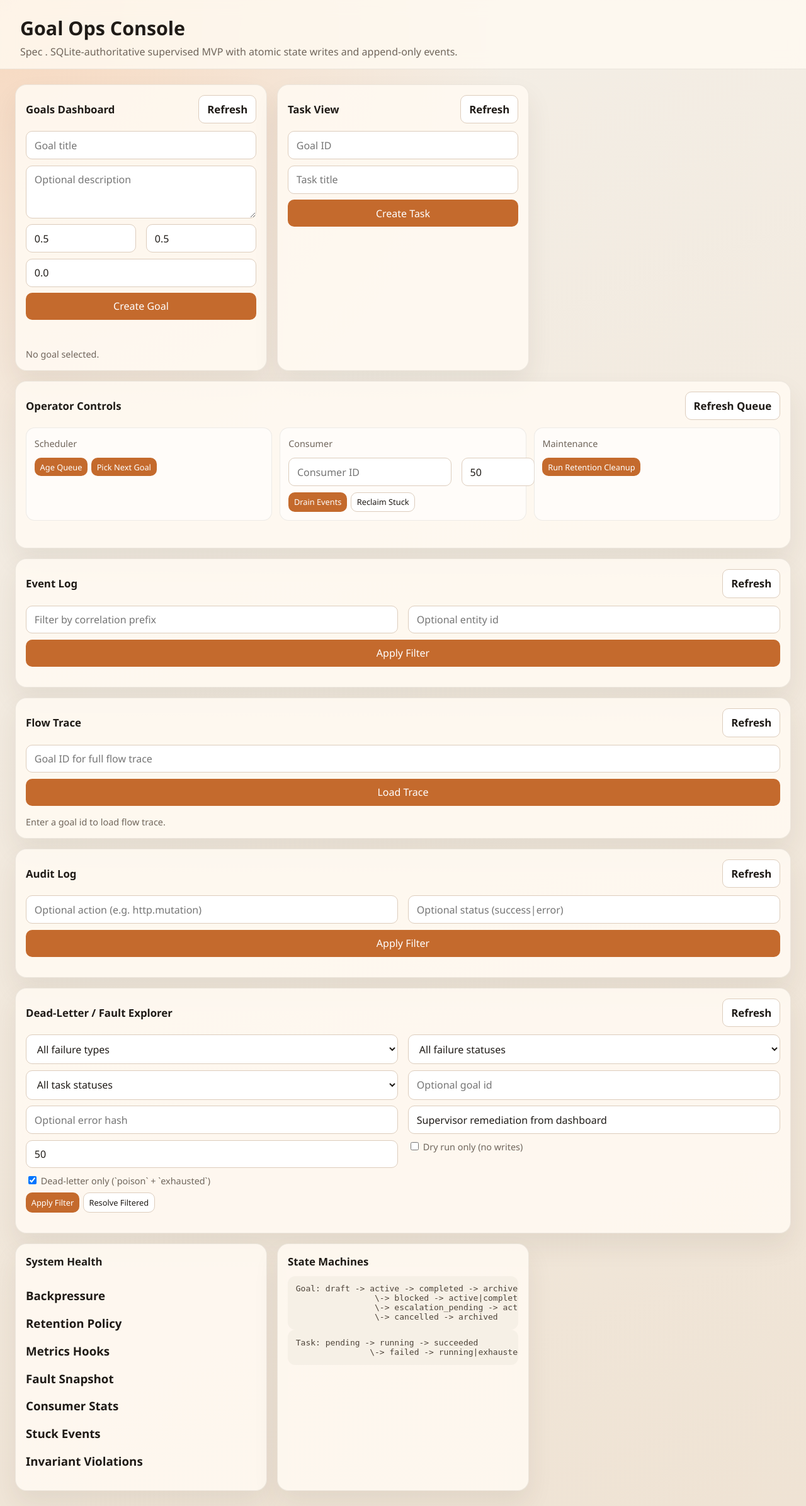
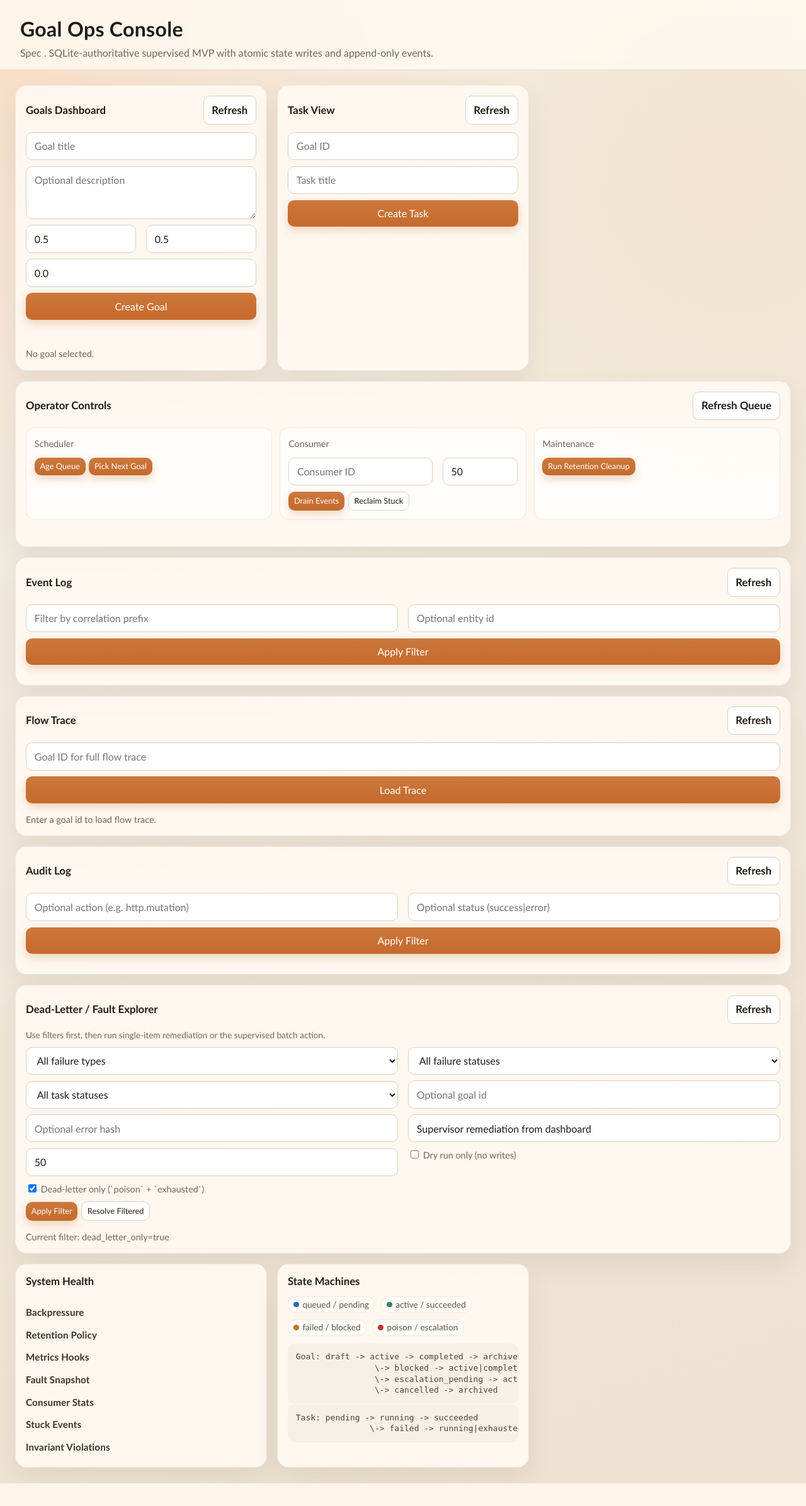
Before and after one commit to donatomaurizio99-collab/GOC, a Python web app: template goal_ops_console/templates/index.html in a window 1280 px wide. Shown: the whole page at 63% size. After the commit the page ends 2356 px from the top, so only its background shows below. Run offline with Jinja, Linux system fonts and the light colour scheme; the template is opened without the code that fills it, so the values that code supplies are empty.

Commit message:
Add UI polish and optical review pass (#10)

```diff
--- a/goal_ops_console/static/app.js
+++ b/goal_ops_console/static/app.js
@@ -499,8 +499,22 @@
   return filters;
 }
 
+function renderFaultFilterSummary(filters) {
+  const target = document.getElementById("fault-filter-summary");
+  if (!target) return;
+  const parts = [];
+  if (filters.failure_type) parts.push(`type=${filters.failure_type}`);
+  if (filters.failure_status) parts.push(`status=${filters.failure_status}`);
+  if (filters.task_status) parts.push(`task=${filters.task_status}`);
+  if (filters.goal_id) parts.push(`goal=${filters.goal_id}`);
+  if (filters.error_hash) parts.push(`hash=${filters.error_hash}`);
+  parts.push(`dead_letter_only=${filters.dead_letter_only ? "true" : "false"}`);
+  target.textContent = `Current filter: ${parts.join(", ")}`;
+}
+
 async function refreshFaults() {
   const filters = collectFaultFilters();
+  renderFaultFilterSummary(filters);
   const params = new URLSearchParams();
   if (filters.failure_type) params.set("failure_type", filters.failure_type);
   if (filters.failure_status) params.set("failure_status", filters.failure_status);
--- a/goal_ops_console/templates/index.html
+++ b/goal_ops_console/templates/index.html
@@ -6,6 +6,8 @@
   <title>Goal Ops Console</title>
   <style>
     :root {
+      --font-display: "Trebuchet MS", "Gill Sans MT", "Segoe UI", sans-serif;
+      --font-body: "Candara", "Segoe UI", sans-serif;
       --bg: #f4efe7;
       --panel: #fffaf2;
       --ink: #1f1b17;
@@ -22,12 +24,14 @@
     * { box-sizing: border-box; }
     body {
       margin: 0;
-      font-family: "Segoe UI", sans-serif;
+      font-family: var(--font-body);
       color: var(--ink);
       background:
-        radial-gradient(circle at top left, #f7d8bf 0, transparent 30%),
-        linear-gradient(160deg, #f4efe7 0%, #efe3d4 100%);
+        radial-gradient(circle at top left, #f8dcc4 0, transparent 32%),
+        radial-gradient(circle at 90% 12%, #f2e4ce 0, transparent 28%),
+        linear-gradient(160deg, #f4efe7 0%, #eee1d0 100%);
       min-height: 100vh;
+      line-height: 1.35;
     }
     header {
       padding: 1.5rem 2rem 1rem;
@@ -38,13 +42,21 @@
       top: 0;
       z-index: 10;
     }
-    header h1 { margin: 0; font-size: 1.9rem; }
+    header h1 {
+      margin: 0;
+      font-size: 2rem;
+      font-family: var(--font-display);
+      letter-spacing: 0.01em;
+      text-shadow: 0 1px 0 rgba(255, 255, 255, 0.8);
+    }
     header p { margin: 0.35rem 0 0; color: var(--muted); }
     main {
       padding: 1.5rem;
       display: grid;
       gap: 1rem;
       grid-template-columns: repeat(auto-fit, minmax(340px, 1fr));
+      max-width: 1680px;
+      margin: 0 auto;
     }
     section {
       background: rgba(255, 250, 242, 0.88);
@@ -53,6 +65,13 @@
       padding: 1rem;
       box-shadow: 0 20px 40px rgba(68, 50, 33, 0.08);
       min-width: 0;
+      animation: fade-rise 320ms ease both;
+      transition: transform 160ms ease, box-shadow 160ms ease, border-color 160ms ease;
+    }
+    section:hover {
+      transform: translateY(-1px);
+      box-shadow: 0 22px 42px rgba(68, 50, 33, 0.11);
+      border-color: rgba(196, 106, 45, 0.25);
     }
     section h2 {
       margin: 0 0 0.75rem;
@@ -75,25 +94,38 @@
       padding: 0.65rem 0.8rem;
       background: white;
       color: var(--ink);
+      transition: border-color 120ms ease, box-shadow 120ms ease, transform 120ms ease;
     }
     textarea { min-height: 84px; resize: vertical; }
+    input:focus, textarea:focus, select:focus {
+      outline: none;
+      border-color: rgba(196, 106, 45, 0.65);
+      box-shadow: 0 0 0 3px rgba(196, 106, 45, 0.18);
+    }
     button {
       cursor: pointer;
-      background: var(--accent);
+      background: linear-gradient(180deg, #cd783d 0%, var(--accent) 100%);
       color: white;
       border: none;
+      box-shadow: 0 6px 14px rgba(196, 106, 45, 0.25);
       transition: transform 120ms ease, opacity 120ms ease;
     }
     button:hover { transform: translateY(-1px); }
+    button:active { transform: translateY(0); }
     button.secondary {
       background: #fff;
       color: var(--ink);
       border: 1px solid var(--line);
+      box-shadow: none;
+    }
+    button.secondary:hover {
+      background: #fff6eb;
     }
     button.ghost {
       background: transparent;
       color: var(--info);
       padding: 0;
+      box-shadow: none;
     }
     table {
       width: 100%;
@@ -113,6 +145,12 @@
       vertical-align: top;
     }
     th { color: var(--muted); font-weight: 600; }
+    tbody tr:nth-child(even) td {
+      background: rgba(255, 255, 255, 0.45);
+    }
+    tbody tr:hover td {
+      background: rgba(244, 215, 195, 0.35);
+    }
     .meta {
       color: var(--muted);
       font-size: 0.9rem;
@@ -176,6 +214,7 @@
       padding: 0.85rem;
       display: grid;
       gap: 0.7rem;
+      animation: fade-rise 300ms ease both;
     }
     .entity-card.selected {
       border-color: rgba(196, 106, 45, 0.45);
@@ -239,9 +278,60 @@
       cursor: pointer;
       text-decoration: underline;
     }
+    h3 {
+      margin-bottom: 0.35rem;
+      color: #3b322a;
+      font-size: 0.95rem;
+      letter-spacing: 0.01em;
+    }
+    .status-legend {
+      display: flex;
+      flex-wrap: wrap;
+      gap: 0.6rem;
+      margin: 0.35rem 0 0.75rem;
+    }
+    .legend-item {
+      display: inline-flex;
+      align-items: center;
+      gap: 0.35rem;
+      font-size: 0.85rem;
+      color: #5f5449;
+      background: rgba(255, 255, 255, 0.6);
+      border: 1px solid rgba(31, 27, 23, 0.08);
+      border-radius: 999px;
+      padding: 0.2rem 0.5rem;
+    }
+    .legend-dot {
+      width: 0.55rem;
+      height: 0.55rem;
+      border-radius: 999px;
+    }
+    .dot-good { background: #2f855a; }
+    .dot-warn { background: #b7791f; }
+    .dot-bad { background: #c53030; }
+    .dot-info { background: #2b6cb0; }
+    .toolbar-note {
+      margin: -0.2rem 0 0.6rem;
+      font-size: 0.85rem;
+      color: #6f655b;
+    }
+    @keyframes fade-rise {
+      from { opacity: 0; transform: translateY(6px); }
+      to { opacity: 1; transform: translateY(0); }
+    }
+    @media (prefers-reduced-motion: reduce) {
+      section, .entity-card {
+        animation: none;
+        transition: none;
+      }
+      button, input, textarea, select {
+        transition: none;
+      }
+    }
     @media (max-width: 900px) {
       .split { grid-template-columns: 1fr; }
       .entity-header { flex-direction: column; }
+      main { padding: 1rem; }
     }
   </style>
 </head>
@@ -348,6 +438,7 @@
 
     <section class="wide">
       <h2><span>Dead-Letter / Fault Explorer</span><button class="secondary" id="refresh-faults">Refresh</button></h2>
+      <div class="toolbar-note">Use filters first, then run single-item remediation or the supervised batch action.</div>
       <form id="fault-filter-form">
         <div class="split">
           <select id="fault-failure-type">
@@ -391,6 +482,7 @@
           <button type="button" class="secondary" id="bulk-resolve-faults">Resolve Filtered</button>
         </div>
       </form>
+      <div class="meta" id="fault-filter-summary">Current filter: none</div>
       <div id="fault-summary"></div>
       <div id="fault-table"></div>
     </section>
@@ -416,6 +508,12 @@
 
     <section>
       <h2>State Machines</h2>
+      <div class="status-legend">
+        <span class="legend-item"><span class="legend-dot dot-info"></span>queued / pending</span>
+        <span class="legend-item"><span class="legend-dot dot-good"></span>active / succeeded</span>
+        <span class="legend-item"><span class="legend-dot dot-warn"></span>failed / blocked</span>
+        <span class="legend-item"><span class="legend-dot dot-bad"></span>poison / escalation</span>
+      </div>
       <pre>Goal: draft -> active -> completed -> archived
                 \-> blocked -> active|completed|archived
                 \-> escalation_pending -> active|archived
```
